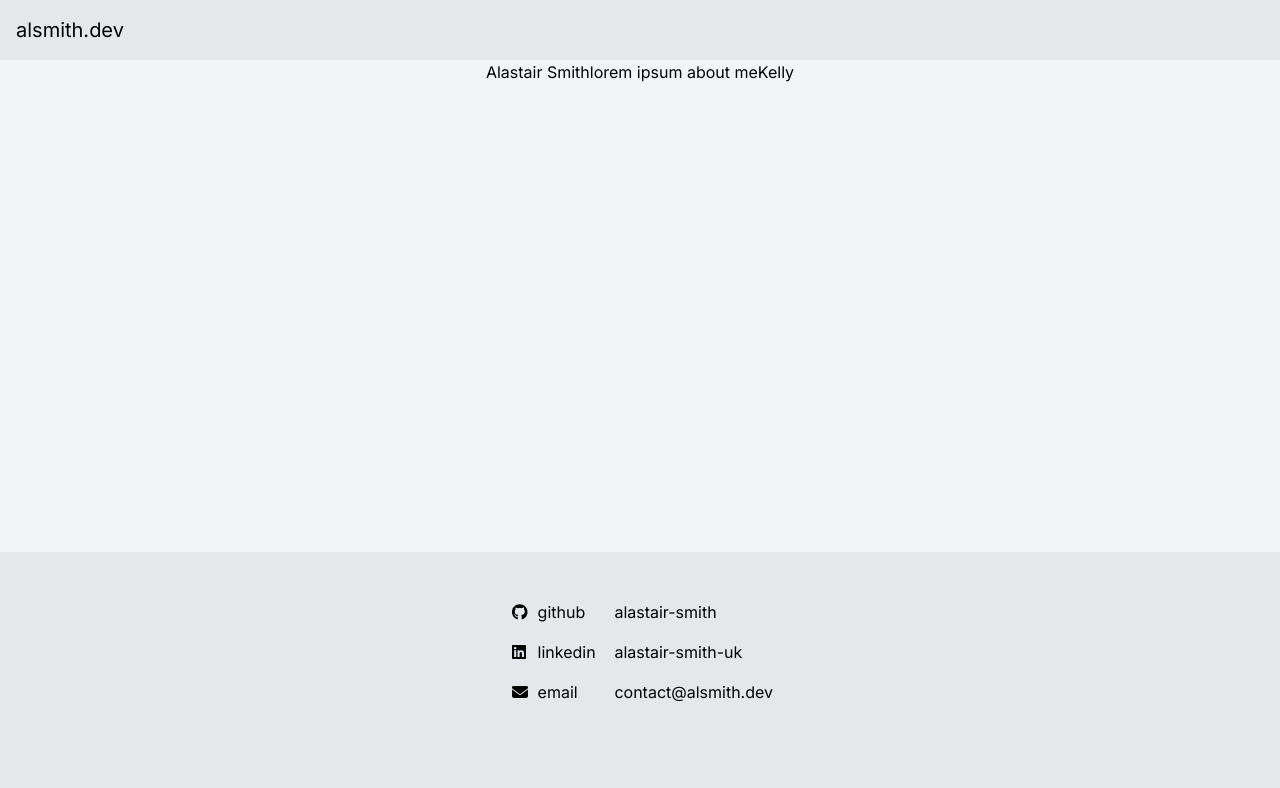
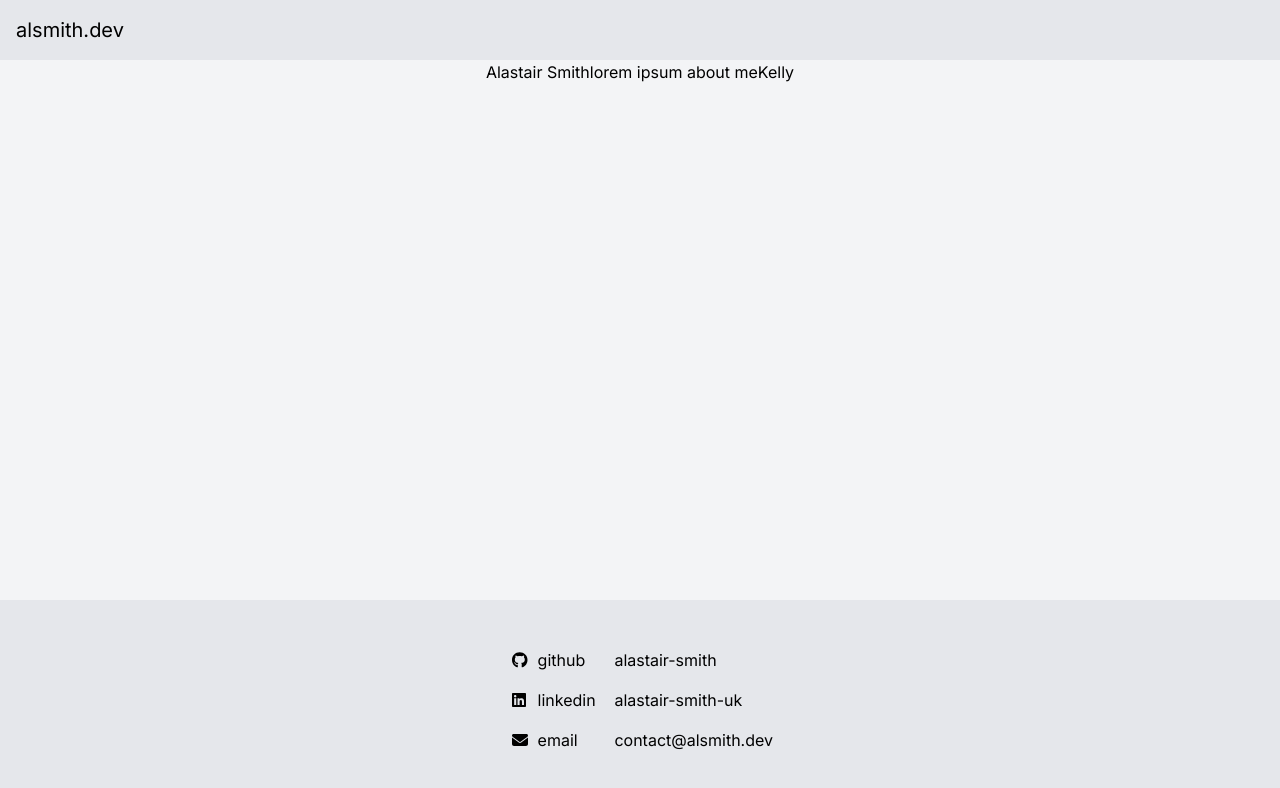
Before and after one commit to alastair-smith/website, a Next.js app in the folder frontend/: page / in a window 1280 px wide. Shown: the top 788 px of the page. Built offline with nearby package versions, Linux system fonts and the light colour scheme.

Commit message:
aria tags for footer icons

```diff
--- a/frontend/src/app/layout.tsx
+++ b/frontend/src/app/layout.tsx
@@ -13,6 +13,7 @@ export const metadata = {
 
 const GithubIcon = () => (
   <svg
+    aria-hidden="true"
     className="col-span-1"
     xmlns="http://www.w3.org/2000/svg"
     height="1em"
@@ -24,6 +25,7 @@ const GithubIcon = () => (
 
 const LinkedInIcon = () => (
   <svg
+    aria-hidden="true"
     className="col-span-1"
     xmlns="http://www.w3.org/2000/svg"
     height="1em"
@@ -35,6 +37,7 @@ const LinkedInIcon = () => (
 
 const EmailIcon = () => (
   <svg
+    aria-hidden="true"
     className="col-span-1"
     xmlns="http://www.w3.org/2000/svg"
     height="1em"
@@ -101,7 +104,7 @@ export default function RootLayout({
             {children}
           </main>
 
-          <footer className="bg-gray-200 pt-huge pb-gigantic row-start-3 row-end-4 flex justify-center">
+          <footer className="bg-gray-200 pt-huge pb-huge row-start-3 row-end-4 flex justify-center">
             <div className="grid gap-4 grid-cols-1 max-w-reading mx-medium">
               <SocialLink
                 title="github"
```
